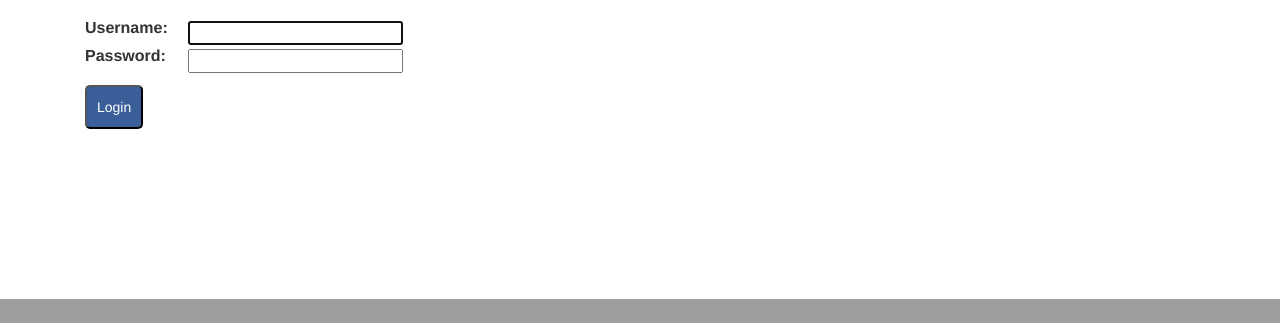
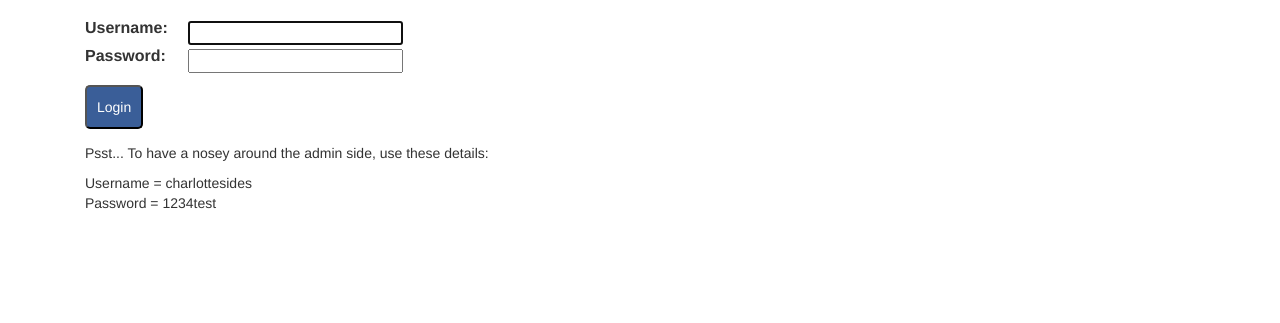
Before and after one commit to charsides/djangoblog, a Django app: page /accounts/login/ in a window 1280 px wide. Shown: the part 501-824 px from the top of the page. Before the commit the page ends 800 px from the top, so only its background shows below. Run offline with Django 3.2, Linux system fonts and the light colour scheme; some libraries are stand-ins or nearby versions.

Commit message:
Added admin login details to login page

```diff
--- a/blog/templates/registration/login.html
+++ b/blog/templates/registration/login.html
@@ -21,4 +21,6 @@
         <input type="submit" value="Login" id="login"/>
         <input type="hidden" name="next" value="{{ next }}" />
     </form>
+    <p>Psst... To have a nosey around the admin side, use these details:</p>
+    <p>Username = charlottesides<br> Password = 1234test</p>
 {% endblock %}
```
